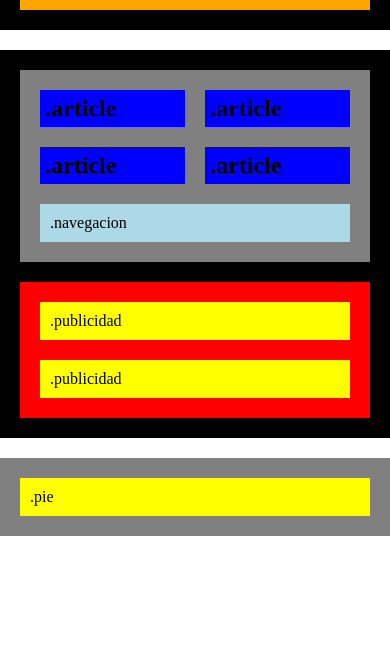
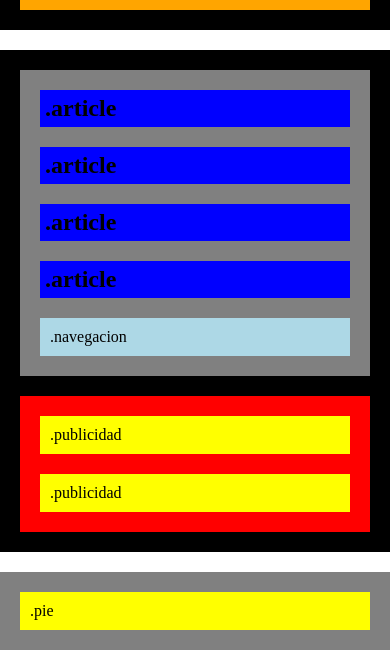
Before and after one commit to DaniloEspinosa/sprint1-itacademy, a plain HTML site: page index.html in a window 390 px wide. Shown: the part 321-971 px from the top of the page. Before the commit the page ends 857 px from the top, so only its background shows below. Drawn offline with Linux system fonts and the light colour scheme.

Commit message:
nivel 1 ejercicio 3

```diff
--- a/style.css
+++ b/style.css
@@ -186,5 +186,17 @@ footer {
 }
 
 @media (max-width:576px) {
+    main {
+        .principal {
+            .articles {
+                flex-direction: column;
 
+                article {
+                    width: calc(100% - 10px);
+                    margin: 0;
+                    padding: 5px;
+                }
+            }
+        }
+    }
 }
```
